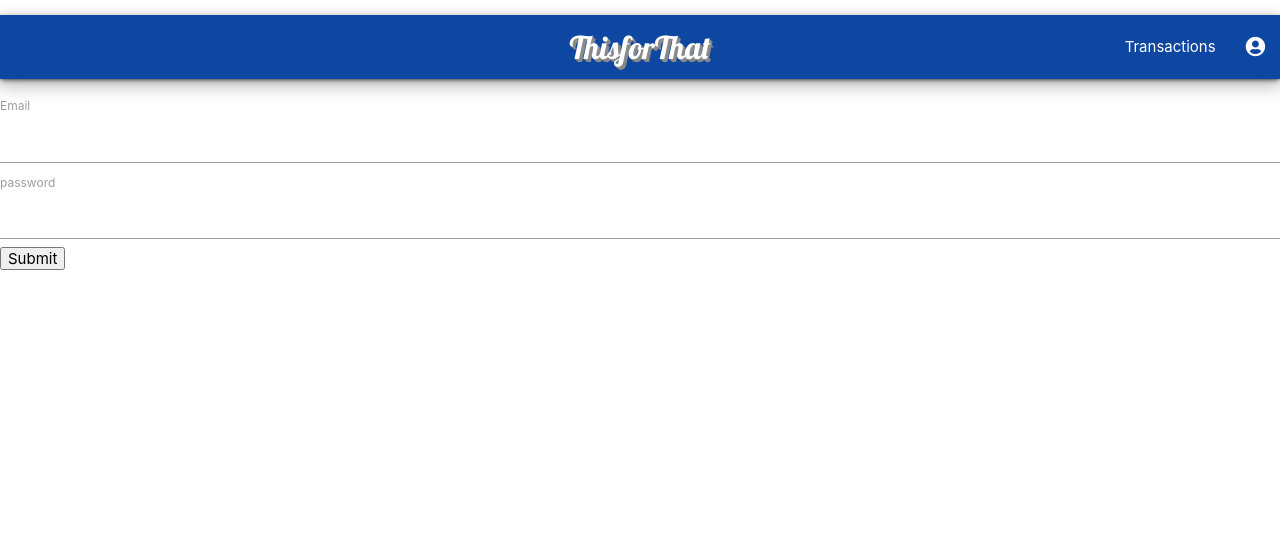
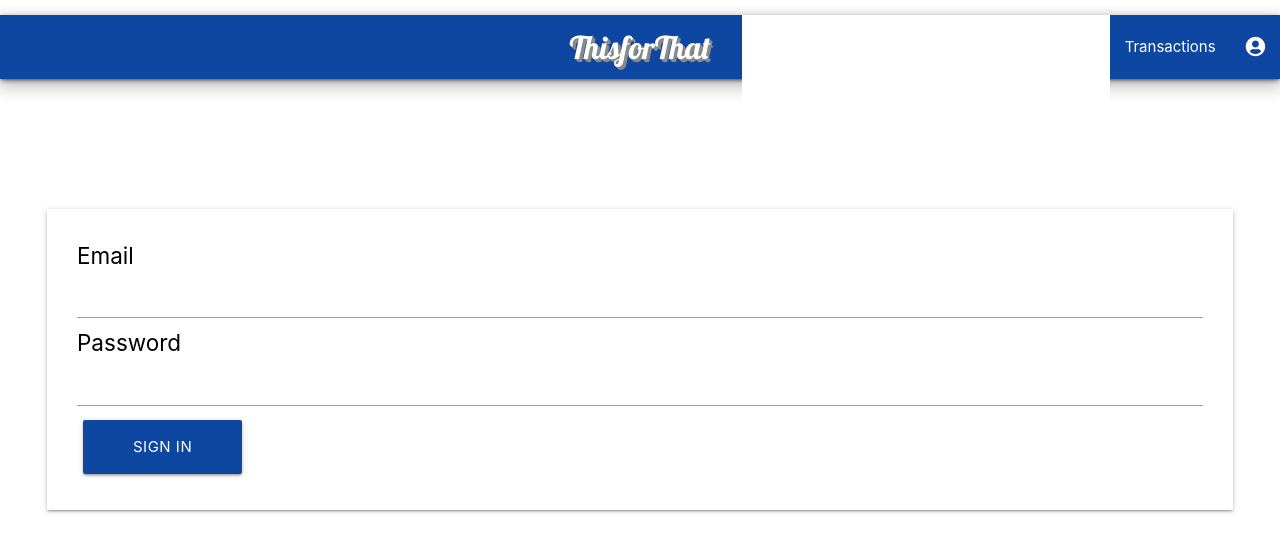
Before and after one commit to erictriestocode/thisforthat-backup, a React (Create React App) app in the folder client/: page /signinform in a window 1280 px wide. Shown: the top 552 px of the page. Built offline with nearby package versions, Linux system fonts and the light colour scheme.

Commit message:
fixing button styling, adding signin styling

```diff
--- a/client/package.json
+++ b/client/package.json
@@ -10,7 +10,6 @@
     "moment": "^2.24.0",
     "react": "^16.8.6",
     "react-dom": "^16.8.6",
-    "react-floating-action-button": "^1.0.5",
     "react-materialize": "^3.3.0",
     "react-mdl": "^1.11.0",
     "react-responsive-carousel": "^3.1.49",
--- a/client/src/components/SigninForm/index.js
+++ b/client/src/components/SigninForm/index.js
@@ -1,6 +1,8 @@
 //set imports
 import React, { Component } from 'react';
 import axios from 'axios';
+import "./style.css";
+
 
 class SigninForm extends Component {
 
@@ -53,18 +55,23 @@ class SigninForm extends Component {
 
     }
 
-
 render() {
-
 
   return (
       <div>
-          <form onSubmit={this.handleSubmit}>
+        <br></br>
+        <br></br>
+        <br></br>
+        <div className="signin-container">
+        <div class="z-depth-1 grey lighten-4 row">
+            <form onSubmit={this.handleSubmit}>
               <label>Email</label><input type="text" name="email" onChange={this.handleTextChange}/>
-              <label>password</label><input type="password" name="password" onChange={this.handleTextChange}/>
-              <button type="submit">Submit</button>
-          </form>
-      </div>
+              <label>Password</label><input type="password" name="password" onChange={this.handleTextChange}/>
+              <button type="submit" className="btn-large waves-effect waves- blue darken-4">Sign In</button>
+            </form>
+          </div>
+        </div>
+    </div>
   )
 }
 }
--- a/client/src/components/SigninForm/style.css
+++ b/client/src/components/SigninForm/style.css
@@ -1,25 +1,37 @@
 
-.form-container {
-  background: #3d5a80;
-  padding: 20px;
+
+.signin-container {
+    padding: 47px;
+}
+
+form {
+  background-color: white;
+  padding: 30px;
 }
 
 label {
-  color: whitesmoke;
+  /* color: whitesmoke;
   font-family: 'Roboto Condensed', sans-serif;
-  font-size: 19px;
+  font-size: 19px; */
+  font-size: 1.5rem;
+  color: black;
 }
+
 
 .form-signin input[type="email"] {
   margin-bottom: -1px;
   border-bottom-right-radius: 0;
   border-bottom-left-radius: 0;
+  padding: .25rem .5rem;
+  border-radius: .2rem;
 }
 
 .form-signin input[type="password"] {
   margin-bottom: 10px;
   border-top-left-radius: 0;
   border-top-right-radius: 0;
+    padding: .25rem .5rem;
+    border-radius: .2rem;
 }
 
 .form input {
--- a/client/src/components/landingPage/index.js
+++ b/client/src/components/landingPage/index.js
@@ -32,7 +32,7 @@ class LandingPage extends Component {
                             <a href="/registration" id="button" className="btn-large waves-effect waves-light orange">Register</a>
                         </Link>
                         <Link to='/signinform'>
-                            <a href="/signinform" id="button" className="btn-large waves-effect waves-light blue">Sign In</a>
+                            <a href="/signinform" id="button" className="btn-large waves-effect waves- blue darken-4">Sign In</a>
                         </Link>
                     </div>
                 </div>
--- a/client/src/components/landingPage/style.css
+++ b/client/src/components/landingPage/style.css
@@ -13,6 +13,8 @@
     padding: 0 50px;
     margin: 6px;
 }
+
+
 
 .container {
     margin: 0 auto;
```
